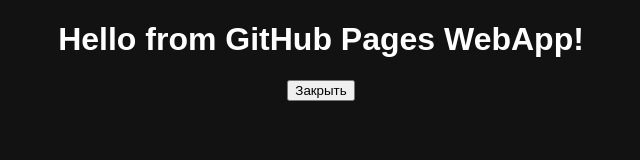
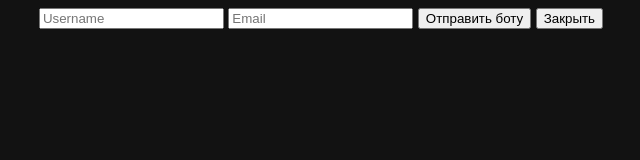
Before and after one commit to vitalimaxbit/telegram_web_test, a plain HTML site: page index.html in a window 1280 px wide. Shown: the whole page, without its empty margins (319-959 px from the left). Drawn offline with Linux system fonts and the light colour scheme.

Commit message:
Update index.html

```diff
--- a/index.html
+++ b/index.html
@@ -7,9 +7,23 @@
   <style>
     body { background: #121212; color: white; text-align: center; font-family: sans-serif; }
   </style>
+  <script>
+    function sendToBot() {
+      const payload = {
+        action: "submit_form",
+        username: document.getElementById("username").value,
+        email: document.getElementById("email").value
+      };
+
+      Telegram.WebApp.sendData(JSON.stringify(payload));
+      Telegram.WebApp.close(); // закрывает WebApp (опционально)
+    }
+  </script>
 </head>
 <body>
-  <h1>Hello from GitHub Pages WebApp!</h1>
+  <input type="text" id="username" placeholder="Username" />
+  <input type="email" id="email" placeholder="Email" />
+  <button onclick="sendToBot()">Отправить боту</button>
   <button onclick="Telegram.WebApp.close()">Закрыть</button>
 </body>
 </html>
```
